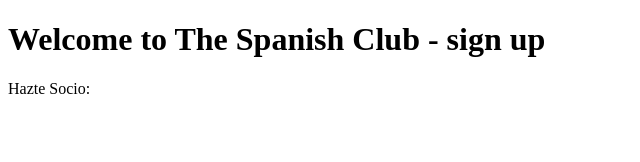
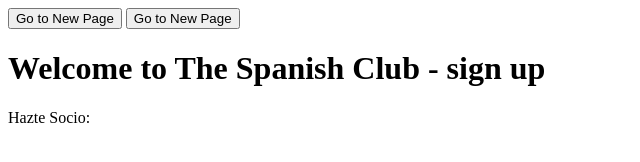
Before and after one commit to barrasa8/barrasa8.github.io, a plain HTML site: page index.html in a window 1280 px wide. Shown: the whole page, without its empty margins (0-640 px from the left). Drawn offline with Linux system fonts and the light colour scheme.

Commit message:
Update index.html

```diff
--- a/index.html
+++ b/index.html
@@ -11,6 +11,10 @@
     </script>
 </head>
 <body>
+
+    <a href="SingUp.html"><button>Go to New Page</button></a>
+    <a href="Apply.html"><button>Go to New Page</button></a>
+
     <h1>Welcome to The Spanish Club - sign up</h1>
 
     <p>Hazte Socio:</p>
```
